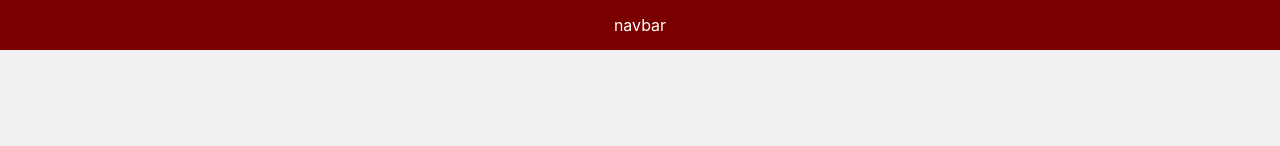
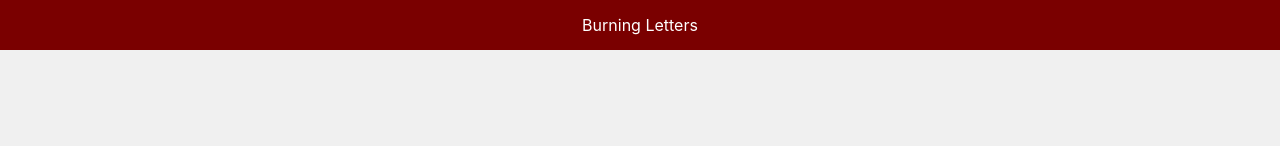
Before and after one commit to czcarrizales/burning-letters-project, a React (Create React App) app: page / in a window 1280 px wide. Shown: the top 146 px of the page. Built offline with nearby package versions, Linux system fonts and the light colour scheme.

Commit message:
creating logo for website

```diff
--- a/src/Navbar.js
+++ b/src/Navbar.js
@@ -3,7 +3,7 @@ import './Navbar.css';
 function Navbar() {
   return (
     <div className='nav'>
-      navbar
+      Burning Letters
     </div>
   );
 }
```
